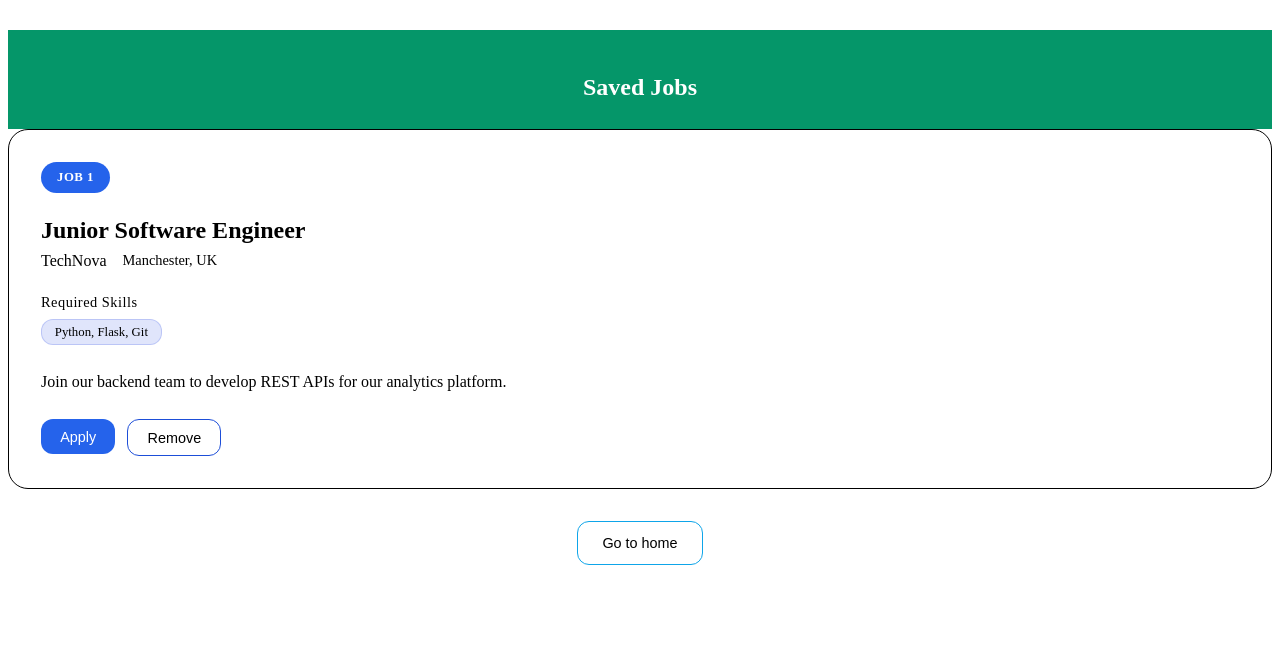
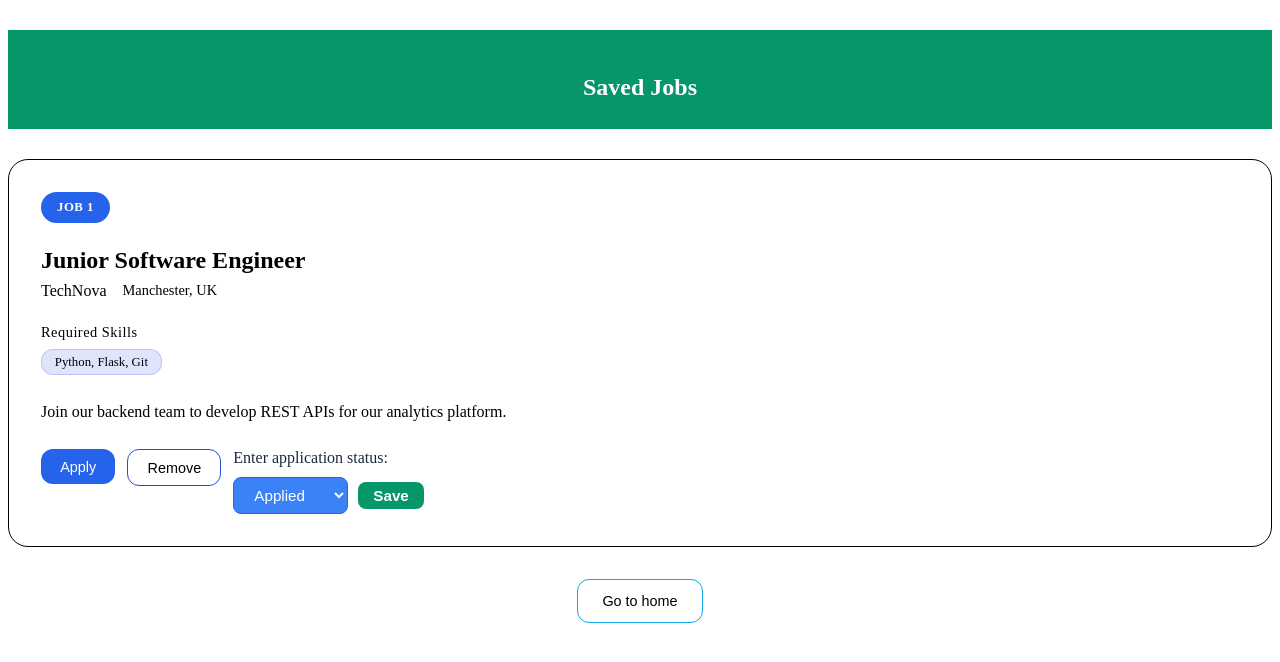
Before and after one commit to Shirinpandey/Job-Align, a Flask app: page /search/saved_jobs in a window 1280 px wide. Shown: the part 95-757 px from the top of the page. Run offline with Flask 3, Linux system fonts and the light colour scheme; a user stored in the database is signed in.

Commit message:
add job tracker filter and improve saved jobs functionality

```diff
--- a/Templates/base.html
+++ b/Templates/base.html
@@ -10,7 +10,7 @@
 </head>
 <body>
     <nav class="navbar">
-        <h1 class="header">Job Align</h1>
+        <a href = '/' class="title_header"><h1>Job Align</h1></a>
         <div class="collapse-navbar">
             <div class="navbar-nav">
             {% if current_user.is_authenticated %}
--- a/Templates/saved_jobs.html
+++ b/Templates/saved_jobs.html
@@ -10,7 +10,7 @@
         <h2>Saved Jobs</h2>
     </div>
 
-    <div class="jobs-grid">
+    <div class="jobs-grid" style="margin-top: 30px;">
         {% if save_jobs %}
             {% for job in save_jobs %}
                 <div class="job-card">
@@ -38,14 +38,29 @@
                         <form action='{{ job.apply }}' method='get'>
                             <button class="btn btn-primary" type='submit'>Apply</button>
                         </form>
-                        <form action="{{ url_for('search.save_jobs') }}" method="post">
+                        <form action="{{ url_for('search.display_save_jobs') }}" method="post">
                             <input type="hidden" name="job_id" value="{{ job.id }}">
                             <input type="hidden" name="user_id" value="{{ current_user.id }}">
+                            <input type="hidden" name="action" value="remove">
                             <button class="btn btn-secondary">Remove</button>
                         </form>
+                        <div class = 'application-status'>
+                            <h3 class="status-name">Enter application status:</h3>
+                            <form method="POST" action="/update-status" class="status-form">
+                                <select name="status" class="sort-dropdown">
+                                    <option value="Applied">Applied</option>
+                                    <option value="Interview">Interview</option>
+                                    <option value="Rejected">Rejected</option>
+                                </select>
+                                <input type="hidden" name="job_id" value="{{ job.id }}">
+                                <button type="submit" class="save-btn">Save</button>
+                            </form>
+                        </div>
                     </div>
                 </div>
             {% endfor %}
+        {%else%}
+            <h3 class = 'nojobs'> You have no saved jobs browse to add!!</h3>
         {% endif %}
     </div>
 
--- a/models.py
+++ b/models.py
@@ -16,6 +16,7 @@ class Job(db.Model):
     description = db.Column(db.Text)
     skills = db.Column(db.String(300))
     apply = db.Column(db.String(300))
+    status = db.Column(db.String(150))
 
 
 class SavedJob(db.Model):
--- a/search.py
+++ b/search.py
@@ -1,23 +1,32 @@
-from flask import Blueprint,render_template, request
-from flask_login import current_user
+from flask import Blueprint,render_template, request, redirect, url_for, flash
 from models import Job, SavedJob
 from job import storefiles
 from extension import db
+from flask_login import login_required, current_user
+from sqlalchemy import or_, func
+
+
 
 search =  Blueprint('search',__name__)
 
 @search.route('job', methods = ['GET','POST'])
 def job_search():
-    query = request.args.get('query','')
+    query = request.args.get('query', '').strip().lower()
     results = []
-    query = query.strip()
+
     if query:
-        results = Job.query.filter(Job.job_title.ilike(f'%{query}%') |
-                                  Job.location.ilike(f'%{query}%') |
-                                  Job.company.ilike(f'%{query}%')).all()
+        results = Job.query.filter(
+            or_(
+                func.lower(Job.job_title).like(f"%{query}%"),
+                func.lower(Job.company).like(f"%{query}%"),
+                func.lower(Job.location).like(f"%{query}%")
+            )
+        ).all()
     else:
         results = Job.query.all()
 
+    for job in results:
+        job.skills_display = [s.strip() for s in job.skills.split(',')] if job.skills else []
 
     return render_template('search.html', jobs = results)
 
@@ -31,28 +40,47 @@ def load_jobs_once():
             db.session.add(job_entry)
     db.session.commit()
 
-from flask import request, render_template, redirect, url_for
-from flask_login import login_required, current_user
-from models import Job, SavedJob
-from extension import db
 
 @search.route('saved_jobs', methods=['GET', 'POST'])
 @login_required
-def save_jobs():
+def display_save_jobs():
+    user_id = current_user.id
+
     if request.method == 'POST':
         job_id = request.form.get('job_id')
-        user_id = current_user.id
+        action = request.form.get('action')
 
-        if job_id:
+        if not job_id:
+            flash("No job ID provided.")
+        if action == 'save':
             existing = SavedJob.query.filter_by(job_id=job_id, user_id=user_id).first()
             if not existing:
-                saved_job = SavedJob(job_id=job_id, user_id=user_id)
-                db.session.add(saved_job)
+                db.session.add(SavedJob(job_id=job_id, user_id=user_id))
                 db.session.commit()
-            return redirect(url_for('search.save_jobs'))
-
-    user_id = current_user.id
+                flash("Job saved!")
+        elif action == 'remove':
+            existing = SavedJob.query.filter_by(job_id=job_id, user_id=user_id).first()
+            if existing:
+                db.session.delete(existing)
+                db.session.commit()
+                flash("Job removed.")
     saved_jobs = SavedJob.query.filter_by(user_id=user_id).all()
     jobs = [Job.query.get(saved.job_id) for saved in saved_jobs]
 
     return render_template('saved_jobs.html', save_jobs=jobs)
+
+
+def save_jobs(job_id,user_id):
+    if job_id:
+        existing = SavedJob.query.filter_by(job_id=job_id, user_id=user_id).first()
+        if not existing:
+            saved_job = SavedJob(job_id=job_id, user_id=user_id)
+            db.session.add(saved_job)
+            db.session.commit()
+
+def remove_job(job_id,user_id):
+    if job_id:
+        saved = SavedJob.query.filter_by(job_id=job_id, user_id=user_id).first()
+        if saved:
+            db.session.delete(saved)
+            db.session.commit()
--- a/static/style2.css
+++ b/static/style2.css
@@ -311,3 +311,68 @@
 .signup:hover{
     color: #1e293b;
 }
+a {
+  text-decoration: none;
+  color: inherit; /* optional: use surrounding text color */
+}
+
+a:hover {
+  text-decoration: underline; /* or none */
+  color: #04203e; /* optional hover color */
+}
+
+.nojobs{
+    text-align: center;
+    color: #04203e;
+    margin-top: 30px;
+}
+.status-form {
+    display: flex;
+    justify-content: flex-end; /* align to right */
+    align-items: center;
+    gap: 10px;
+    margin-top: 10px;
+    max-width: 100%;
+    flex-wrap: wrap;
+}
+
+/* Label above dropdown */
+.status-name {
+    margin: 0;
+    font-weight: 500;
+    font-size: 1rem;
+    color: var(--gray-800);
+}
+
+/* Dropdown */
+.sort-dropdown {
+    border-radius: 8px;
+    border: 1px solid var(--primary-blue);
+    font-size: 0.95rem;
+    background-color: var(--primary-blue-light);
+    color: var(--white);
+    font-weight: 500;
+    cursor: pointer;
+    transition: background-color 0.3s ease;
+}
+
+.sort-dropdown:hover {
+    background-color: var(--gray-400);
+}
+
+/* Save Button */
+.save-btn {
+    padding: 5px 15px;
+    border: none;
+    border-radius: 8px;
+    font-size: 0.95rem;
+    background-color: var(--success-green);
+    color: var(--white);
+    font-weight: 600;
+    cursor: pointer;
+    transition: background-color 0.3s ease;
+}
+
+.save-btn:hover {
+    background-color: #047857;
+}
```
Also changed, not shown: Jobs/job.json (+60 -30 lines), Templates/results.html (+16 -0 lines), Templates/search.html (+13 -8 lines), static/style_signup.css (+9 -0 lines), static/styles.css (+10 -1 lines), instance/database.db.
